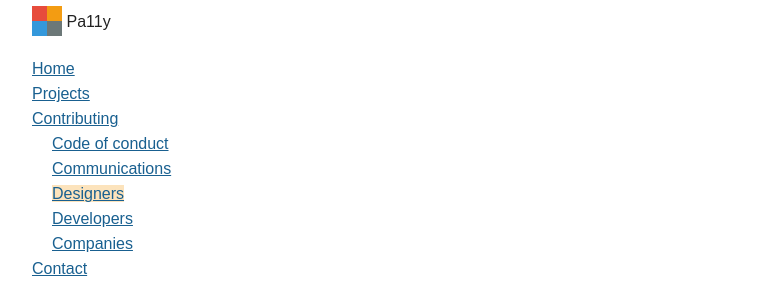
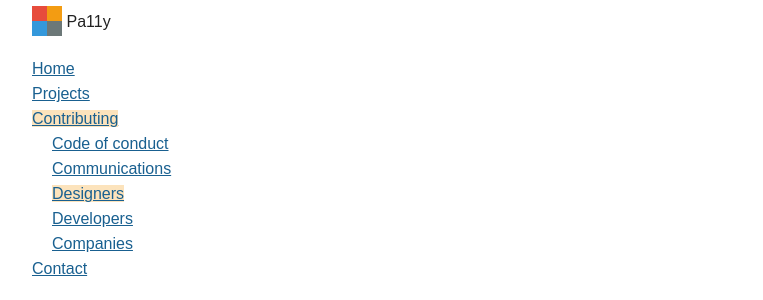
Before and after one commit to pa11y/pa11y.github.io, a Jekyll site: the page built from contributing/designers.md, in a window 1280 px wide. Shown: the part 120-420 px from the top of the page, without its empty margins (258-1021 px from the left). Built offline with Jekyll 4.4.1, drawn with Linux system fonts in a browser that asks for light colours; emoji names are drawn with the system emoji font.

Commit message:
Highlight parent nav items when children are selected (#44)

```diff
--- a/_includes/header.html
+++ b/_includes/header.html
@@ -30,7 +30,7 @@
 				</a>
 			</li>
 
-			<li class="site-navigation__item {% if page.url == '/contributing/' %}site-navigation__item--current{% endif %}">
+			<li class="site-navigation__item {% if page.url contains '/contributing/' %}site-navigation__item--current{% endif %}">
 				<a href="/contributing/">
 					Contributing
 				</a>
```
